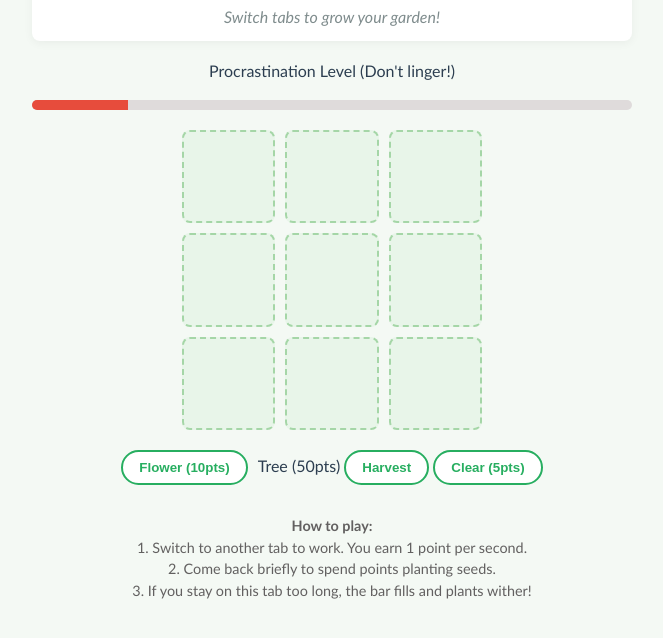
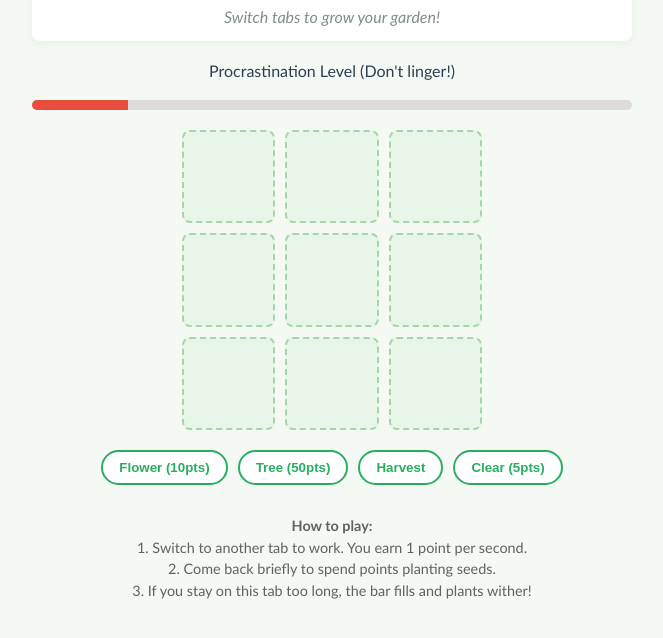
Before and after one commit to dinosaur890123/Productivity-garden, a plain HTML site: page index.html in a window 1280 px wide. Shown: the part 162-800 px from the top of the page, without its empty margins (308-971 px from the left). Drawn offline with Linux system fonts and the light colour scheme.

Commit message:
oops again

```diff
--- a/index.html
+++ b/index.html
@@ -20,7 +20,7 @@
     <div class="garden" id="garden-grid"></div>
     <div class="shop">
         <button onclick="selectSeed('flower', 10)" id="button-flower">Flower (10pts)</button>
-        <buutton onclick="selectSeed('tree', 50)" id="button-tree">Tree (50pts)</button>
+        <button onclick="selectSeed('tree', 50)" id="button-tree">Tree (50pts)</button>
         <button onclick="selectTool('harvest', 0)" id="button-harvest">Harvest</button>
         <button onclick="selectSeed('clear', 5)" id="button-clear">Clear (5pts)</button>
     </div>
```
